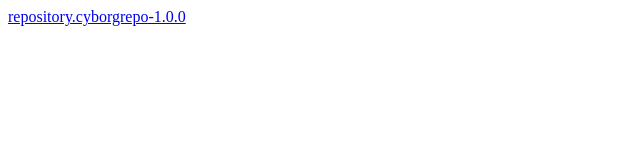
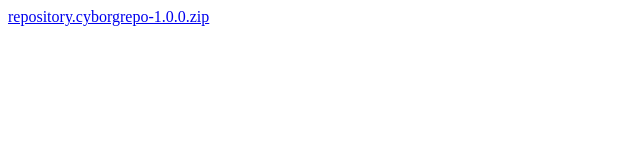
Before and after one commit to CheapCyborg/CheapCyborg.github.io, a plain HTML site: page index.html in a window 1280 px wide. Shown: the full height of the page, 0-640 px from the left. Drawn offline with Linux system fonts and the light colour scheme.

Commit message:
fix for file path

```diff
--- a/index.html
+++ b/index.html
@@ -1,2 +1,2 @@
 <!DOCTYPE html>
-<a href="repository.cyborgrepo-1.0.0">repository.cyborgrepo-1.0.0</a>
+<a href="repository.cyborgrepo-1.0.0.zip">repository.cyborgrepo-1.0.0.zip</a>
```
